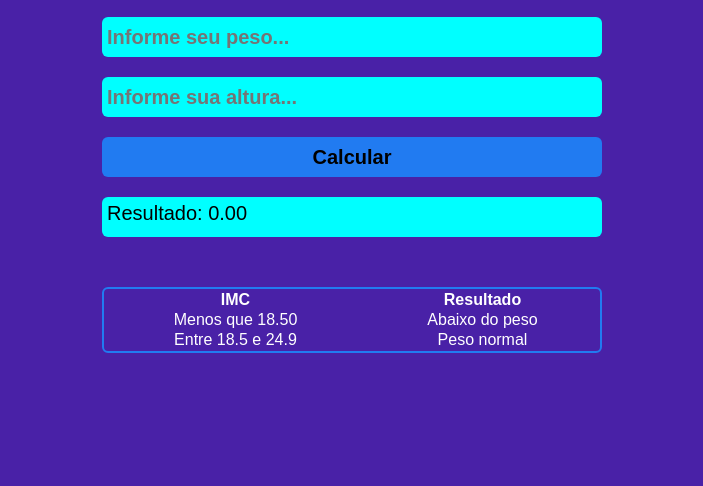
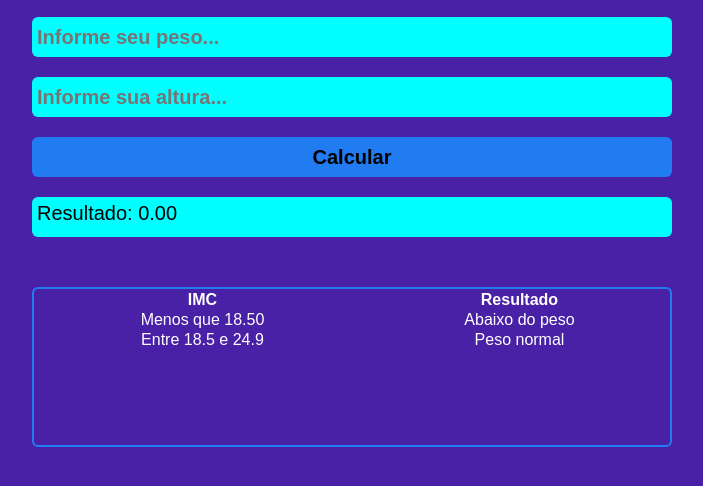
Before and after one commit to fagnercsouza/CalculadoraImcAngularJs, a plain HTML site: page index.html in a window 1280 px wide. Shown: the part 100-586 px from the top of the page, without its empty margins (288-991 px from the left). Drawn offline with nearby package versions, Linux system fonts and the light colour scheme.

Commit message:
Initial Commit

```diff
--- a/api.css
+++ b/css/api.css
@@ -7,7 +7,7 @@
 body {
     background-color: rgb(73, 33, 167);
     color: white;
-    width: 50%;
+    width: 80%;
     display: flex;
     align-items: center;
     flex-direction: column;
@@ -19,7 +19,7 @@ body {
     margin-top: 40px;
     display: flex;
     flex-direction: column;
-    min-width: 500px;
+
 }
 .container h1{
     text-align: center;
@@ -38,6 +38,7 @@ body {
 }
 .container .btn  {
     background-color:rgb(33, 123, 241);
+    cursor: pointer;
 }
 .container .btn:hover{
     opacity: 0.7;
@@ -55,7 +56,7 @@ body {
     margin-top: 50px;
     border: 2px solid #217bf1;
     border-radius: 6px;
-    width: 500px;
+    height: 20vh;
 }
 table {
     width: 100% ;
--- /dev/null
+++ b/css/responsive.css
@@ -0,0 +1,13 @@
+.container{
+    width: 50vw;
+
+
+}
+
+
+.contente{
+
+    width: 50vw;
+}
+
+/* até 360px - width de 80vw */
--- a/index.html
+++ b/index.html
@@ -5,7 +5,8 @@
     <meta name="viewport" content="width=device-width, initial-scale=1.0">
     <script src="https://ajax.googleapis.com/ajax/libs/angularjs/1.8.0/angular.min.js"></script>
     <script src="./api.js"></script>
-    <link rel="stylesheet" href="api.css">
+    <link rel="stylesheet" href="css/api.css">
+    <link rel="stylesheet" href="css/responsive.css">
     <title>Document</title>
 </head>
 <body>
```
